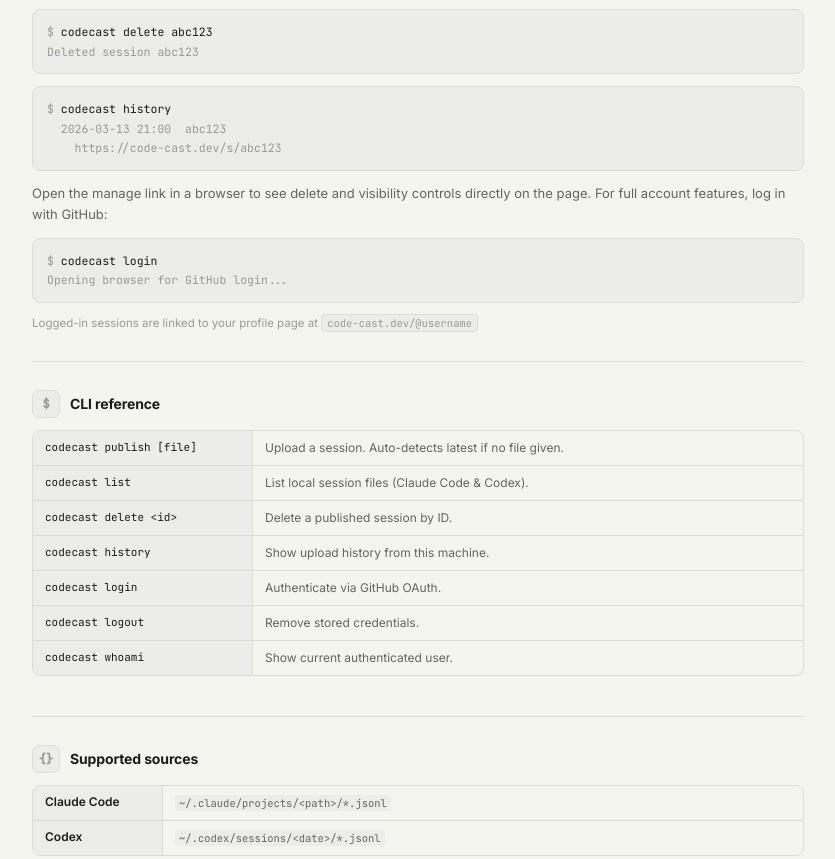
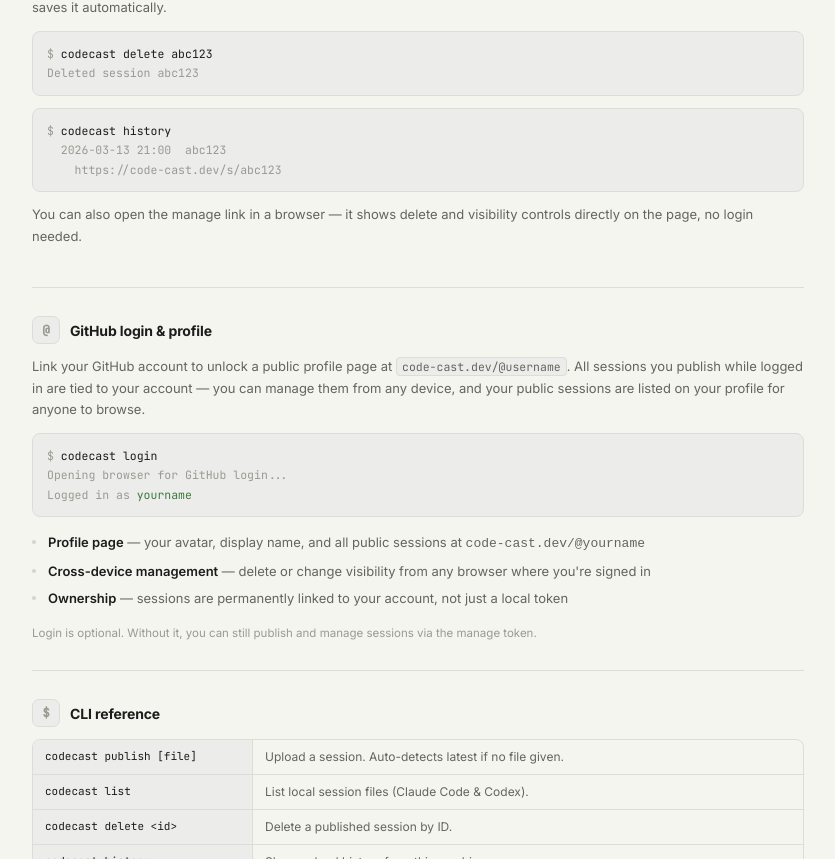
Before and after one commit to WYIN711/Code-Cast, a Next.js app in the folder packages/web/: page / in a window 1280 px wide. Shown: the part 2501-3360 px from the top of the page, without its empty margins (222-1057 px from the left). Built offline with nearby package versions, Linux system fonts and the light colour scheme.

Commit message:
docs(web): expand login & profile docs on homepage
Split "Manage sessions" into two sections: anonymous manage token
and dedicated "GitHub login & profile" block explaining profile page,
cross-device management, and account ownership.

Co-Authored-By: Claude Opus 4.6 <noreply@anthropic.com>

```diff
--- a/packages/web/src/app/page.tsx
+++ b/packages/web/src/app/page.tsx
@@ -269,7 +269,7 @@ export default function Home() {
             <h3>Manage sessions</h3>
           </div>
           <p className="hp-doc-desc">
-            Every upload returns a <strong>manage token</strong> — a one-time key that lets you delete or update the session without logging in.
+            Every upload returns a <strong>manage token</strong> — a one-time key that lets you delete or update the session without logging in. The CLI saves it automatically.
           </p>
           <div className="hp-doc-code">
             <span className="hp-doc-code-line"><span className="hp-prompt">$</span> codecast delete abc123</span>
@@ -281,15 +281,32 @@ export default function Home() {
             <span className="hp-doc-code-line hp-doc-code-dim">    https://code-cast.dev/s/abc123</span>
           </div>
           <p className="hp-doc-desc">
-            Open the manage link in a browser to see delete and visibility controls directly on the page.
-            For full account features, log in with GitHub:
+            You can also open the manage link in a browser — it shows delete and visibility controls directly on the page, no login needed.
+          </p>
+        </div>
+
+        {/* GitHub login & profile */}
+        <div className="hp-doc">
+          <div className="hp-doc-header">
+            <span className="hp-doc-icon">@</span>
+            <h3>GitHub login & profile</h3>
+          </div>
+          <p className="hp-doc-desc">
+            Link your GitHub account to unlock a public profile page at <code>code-cast.dev/@username</code>.
+            All sessions you publish while logged in are tied to your account — you can manage them from any device, and your public sessions are listed on your profile for anyone to browse.
           </p>
           <div className="hp-doc-code">
             <span className="hp-doc-code-line"><span className="hp-prompt">$</span> codecast login</span>
             <span className="hp-doc-code-line hp-doc-code-dim">Opening browser for GitHub login...</span>
+            <span className="hp-doc-code-line hp-doc-code-dim">Logged in as <span style={{ color: 'var(--green)' }}>yourname</span></span>
           </div>
+          <ul className="hp-doc-list">
+            <li><strong>Profile page</strong> — your avatar, display name, and all public sessions at <code>code-cast.dev/@yourname</code></li>
+            <li><strong>Cross-device management</strong> — delete or change visibility from any browser where you&apos;re signed in</li>
+            <li><strong>Ownership</strong> — sessions are permanently linked to your account, not just a local token</li>
+          </ul>
           <p className="hp-doc-note">
-            Logged-in sessions are linked to your profile page at <code>code-cast.dev/@username</code>
+            Login is optional. Without it, you can still publish and manage sessions via the manage token.
           </p>
         </div>
 
@@ -318,7 +335,7 @@ export default function Home() {
             </div>
             <div className="hp-doc-tr">
               <span className="hp-doc-td-cmd"><code>codecast login</code></span>
-              <span className="hp-doc-td-val">Authenticate via GitHub OAuth.</span>
+              <span className="hp-doc-td-val">Log in with GitHub. Unlocks profile page & cross-device management.</span>
             </div>
             <div className="hp-doc-tr">
               <span className="hp-doc-td-cmd"><code>codecast logout</code></span>
```
